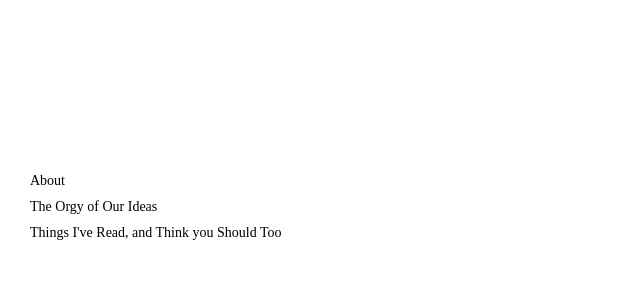
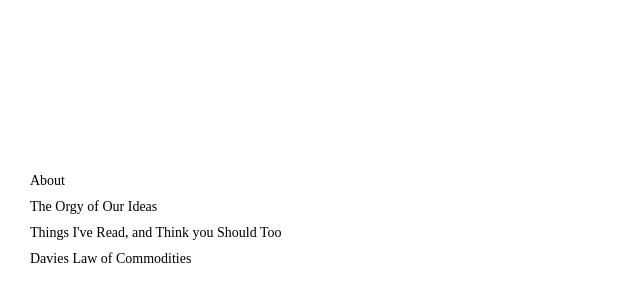
Before and after one commit to jackregan10/blog, a plain HTML site: page index.html in a window 1280 px wide. Shown: the part 43-344 px from the top of the page, without its empty margins (0-640 px from the left). Drawn offline with Linux system fonts and the light colour scheme.

Commit message:
Davies Law of Commodities initial commit

```diff
--- a/index.html
+++ b/index.html
@@ -15,6 +15,7 @@
         <a href="#" role="listitem" data-file="assets/about.txt" class="nav-link">About</a>
         <a href="#" role="listitem" data-file="assets/the-orgy-of-our-ideas.txt" class="nav-link">The Orgy of Our Ideas</a>
         <a href="#" role="listitem" data-file="assets/things-ive-read.txt" class="nav-link">Things I've Read, and Think you Should Too</a>
+        <a href="#" role="listitem" data-file="assets/davies-law-of-commodities.txt" class="nav-link">Davies Law of Commodities</a>
       </div>
     </nav>
 
```
Also changed, not shown: assets/davies-law-of-commodities.txt (added), assets/things-ive-read.txt.
